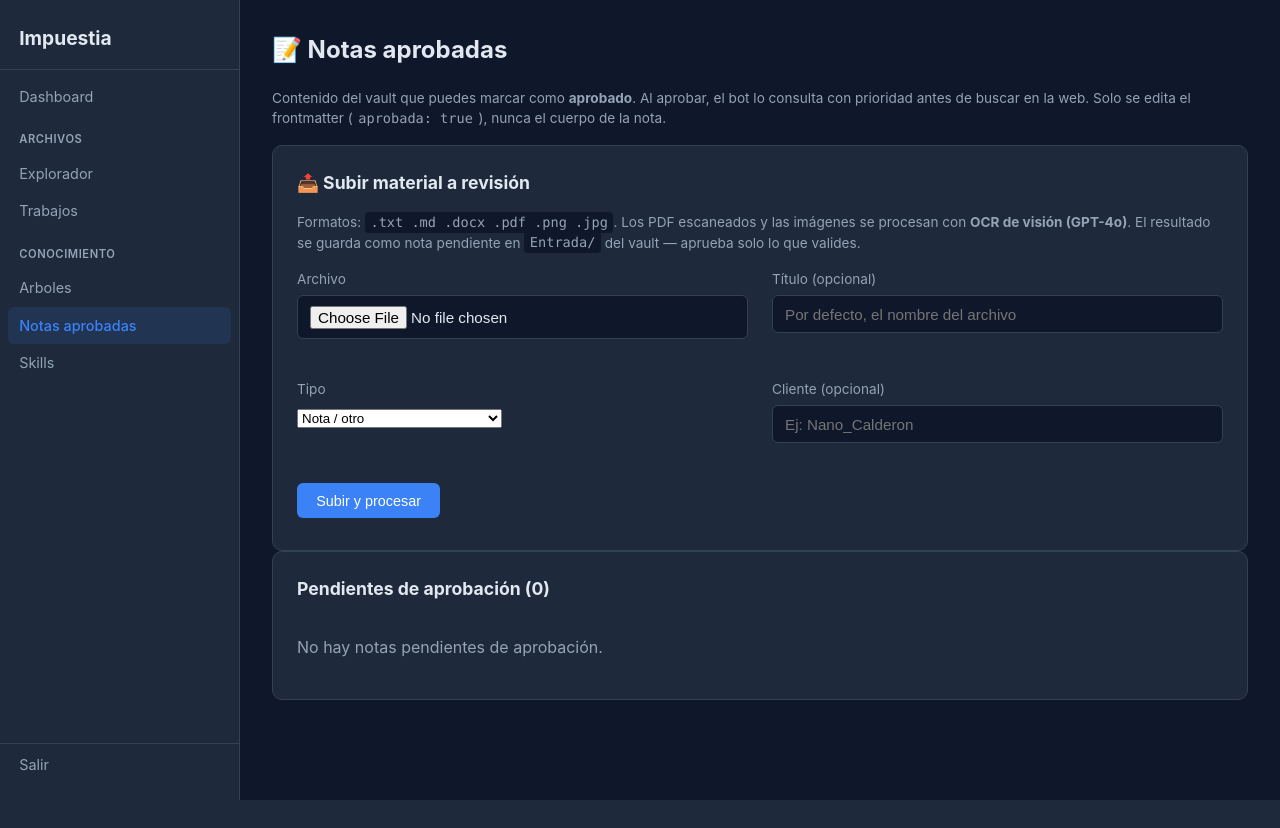
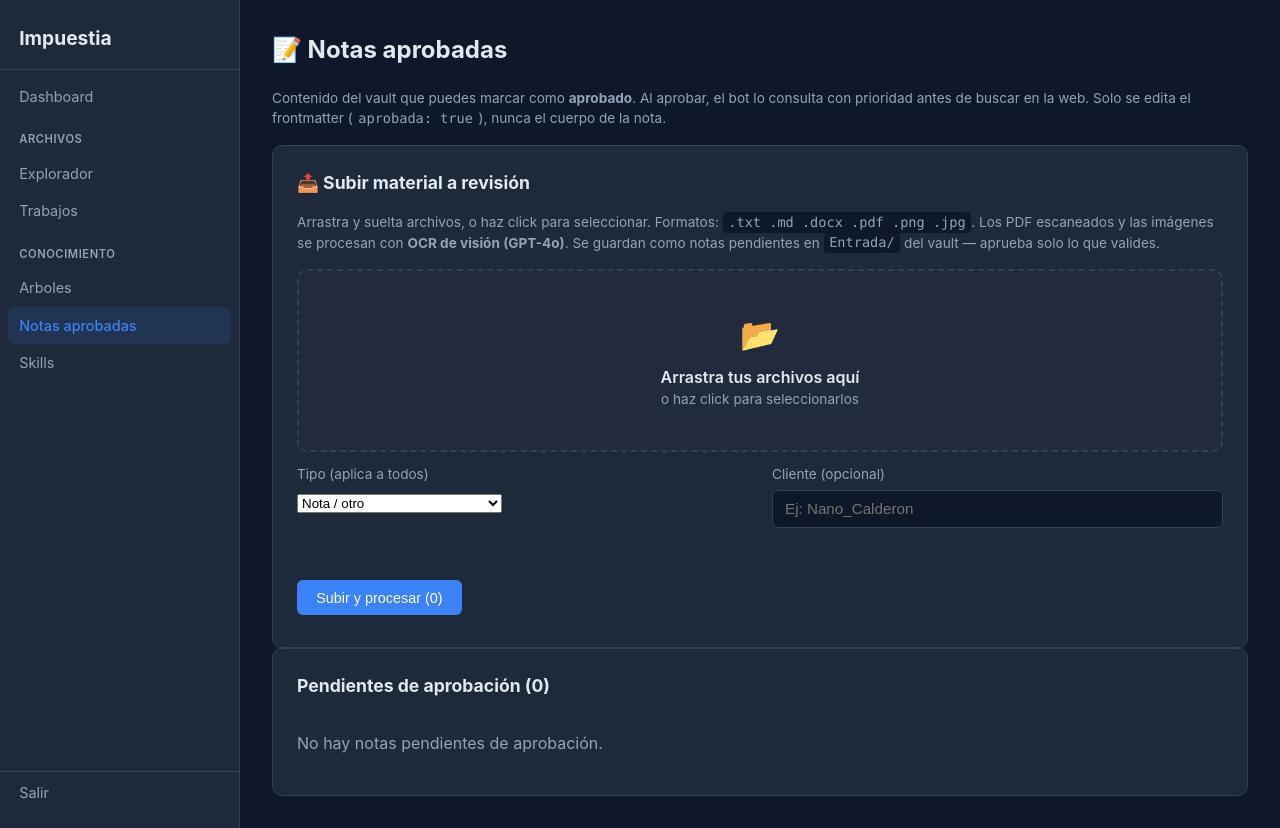
Before and after one commit to will7784/taxpy-writer, a FastAPI app: page /review/notas in a window 1280 px wide. Before the commit the page ends 800 px from the top, so only its background shows below. Run offline with FastAPI, Linux system fonts and the light colour scheme; the visitor is signed in with stand-in values (Sample User, id 1).

Commit message:
feat(notas): dropzone drag & drop para subir material + endpoint JSON de subida
- Pantalla de arrastrar y soltar en /review/notas: zona dropzone con resaltado,
  seleccion multiple, lista de archivos con estados (espera/procesando/listo/error),
  tipo/cliente comunes y boton de subida.
- Nuevo endpoint POST /api/notas/upload (JSON) para subir varios archivos sin
  recargar; refactor de la logica compartida _process_upload en web_server.py.
- run_panel.bat portable: cd %~dp0 + fallback a 'python' del PATH (version
  final del launcher).

```diff
--- a/static/style.css
+++ b/static/style.css
@@ -451,3 +451,37 @@ code {
 }
 
 /* ── Works Panel ─────────────────────────────── */
+
+
+/* Dropzone de subida de material */
+.dropzone {
+    border: 2px dashed var(--border);
+    border-radius: 10px;
+    padding: 2.5rem 1.5rem;
+    text-align: center;
+    cursor: pointer;
+    transition: border-color 0.15s, background 0.15s;
+    background: rgba(127,127,127,0.03);
+}
+.dropzone:hover, .dropzone.dragover {
+    border-color: var(--primary);
+    background: rgba(34,197,94,0.05);
+}
+.dz-icon { font-size: 2rem; margin-bottom: 0.4rem; }
+.dz-title { font-weight: 600; color: var(--text); }
+.dz-sub { color: var(--text-muted); font-size: 0.85rem; }
+
+.file-list { display: flex; flex-direction: column; gap: 0.3rem; margin-top: 0.5rem; }
+.file-row {
+    display: flex; align-items: center; gap: 0.6rem;
+    padding: 0.4rem 0.6rem;
+    border: 1px solid var(--border); border-radius: 6px;
+    font-size: 0.85rem;
+}
+.file-row .file-ic { width: 1.2rem; text-align: center; }
+.file-row .file-name { flex: 1; overflow: hidden; text-overflow: ellipsis; white-space: nowrap; }
+.file-row .file-name small { color: var(--text-muted); }
+.file-row .file-status { font-size: 0.8rem; }
+.file-status.ok { color: var(--success); }
+.file-status.err { color: var(--danger); }
+.file-status.subiendo { color: var(--text-muted); }
--- a/templates/review_notas.html
+++ b/templates/review_notas.html
@@ -13,23 +13,25 @@
 <div class="card full-width">
     <h2>📤 Subir material a revisión</h2>
     <p class="hint">
-        Formatos: <code>.txt .md .docx .pdf .png .jpg</code>. Los PDF escaneados y las
-        imágenes se procesan con <strong>OCR de visión (GPT-4o)</strong>. El resultado se
-        guarda como nota pendiente en <code>Entrada/</code> del vault — aprueba solo lo que valides.
+        Arrastra y suelta archivos, o haz click para seleccionar. Formatos:
+        <code>.txt .md .docx .pdf .png .jpg</code>. Los PDF escaneados y las imágenes se
+        procesan con <strong>OCR de visión (GPT-4o)</strong>. Se guardan como notas pendientes
+        en <code>Entrada/</code> del vault — aprueba solo lo que valides.
     </p>
-    <form id="upload-form" onsubmit="uploadMaterial(event)" enctype="multipart/form-data">
-        <div class="grid grid-2">
+
+    <div id="dropzone" class="dropzone" onclick="document.getElementById('file-input').click()">
+        <div class="dz-icon">📂</div>
+        <div class="dz-title">Arrastra tus archivos aquí</div>
+        <div class="dz-sub">o haz click para seleccionarlos</div>
+        <input type="file" id="file-input" name="files" multiple
+               accept=".txt,.md,.docx,.pdf,.png,.jpg,.jpeg,.webp,.tiff,.bmp"
+               style="display:none;" onchange="addFiles(this.files)">
+    </div>
+
+    <div class="grid grid-2" style="margin-top:0.75rem;">
         <div class="form-group">
-                <label>Archivo</label>
-                <input type="file" name="material" accept=".txt,.md,.docx,.pdf,.png,.jpg,.jpeg,.webp,.tiff,.bmp" required>
-            </div>
-            <div class="form-group">
-                <label>Título (opcional)</label>
-                <input type="text" name="titulo" placeholder="Por defecto, el nombre del archivo">
-            </div>
-            <div class="form-group">
-                <label>Tipo</label>
-                <select name="tipo">
+            <label>Tipo (aplica a todos)</label>
+            <select id="tipo-select">
                 <option value="jurisprudencia">Jurisprudencia / oficio / circular</option>
                 <option value="analisis">Análisis</option>
                 <option value="peticion">Petición</option>
@@ -39,12 +41,16 @@
         </div>
         <div class="form-group">
             <label>Cliente (opcional)</label>
-                <input type="text" name="cliente" placeholder="Ej: Nano_Calderon">
+            <input type="text" id="cliente-input" placeholder="Ej: Nano_Calderon">
         </div>
     </div>
-        <button type="submit" class="btn btn-primary" style="width:auto;">Subir y procesar</button>
+
+    <div id="file-list" style="margin-top:0.5rem;"></div>
+
+    <button id="upload-btn" class="btn btn-primary" style="width:auto;margin-top:0.75rem;" onclick="uploadAll()">
+        Subir y procesar (<span id="file-count">0</span>)
+    </button>
     <div id="upload-status" style="margin-top:0.5rem;"></div>
-    </form>
 </div>
 
 <div class="card full-width">
@@ -84,19 +90,103 @@
 </div>
 
 <script>
-async function uploadMaterial(e) {
+let queue = [];
+
+const dz = document.getElementById('dropzone');
+const ACCEPTED = ['txt','md','docx','pdf','png','jpg','jpeg','webp','tiff','tif','bmp'];
+
+['dragenter','dragover'].forEach(ev => dz.addEventListener(ev, e => {
     e.preventDefault();
-    const form = e.target;
+    dz.classList.add('dragover');
+}));
+['dragleave','drop'].forEach(ev => dz.addEventListener(ev, e => {
+    e.preventDefault();
+    dz.classList.remove('dragover');
+}));
+dz.addEventListener('drop', e => addFiles(e.dataTransfer.files));
+
+function extOk(name) {
+    const ext = (name.split('.').pop() || '').toLowerCase();
+    return ACCEPTED.includes(ext);
+}
+
+function addFiles(files) {
+    for (const f of files) {
+        if (!extOk(f.name)) {
+            flash(`Formato no soportado: ${f.name}`);
+            continue;
+        }
+        queue.push({ file: f, status: 'espera', msg: '' });
+    }
+    renderQueue();
+}
+
+function renderQueue() {
+    const list = document.getElementById('file-list');
+    if (!queue.length) { list.innerHTML = ''; }
+    else {
+        list.innerHTML = '<div class="file-list">' + queue.map((item, i) => {
+            const kb = (item.file.size / 1024).toFixed(0);
+            const icon = item.status === 'ok' ? '✅' : item.status === 'err' ? '❌' : item.status === 'subiendo' ? '⏳' : '📄';
+            return `<div class="file-row">
+                <span class="file-ic">${icon}</span>
+                <span class="file-name" title="${item.file.name}">${item.file.name} <small>(${kb} KB)</small></span>
+                <span class="file-status ${item.status}">${item.msg || item.status}</span>
+                <button class="btn btn-sm btn-outline" onclick="removeFile(${i})">✕</button>
+            </div>`;
+        }).join('') + '</div>';
+    }
+    document.getElementById('file-count').textContent = queue.length;
+}
+
+function removeFile(i) {
+    if (queue[i] && queue[i].status === 'subiendo') return;
+    queue.splice(i, 1);
+    renderQueue();
+}
+
+async function uploadAll() {
+    if (!queue.length) { flash('Primero arrastra o selecciona archivos.'); return; }
+    const btn = document.getElementById('upload-btn');
+    btn.disabled = true;
+    const tipo = document.getElementById('tipo-select').value;
+    const cliente = document.getElementById('cliente-input').value.trim();
     const status = document.getElementById('upload-status');
-    status.innerHTML = '<span style="color:var(--text-muted);">Procesando… (el OCR de escaneos puede tardar 1-2 min)</span>';
+    let ok = 0, fail = 0;
+
+    for (let i = 0; i < queue.length; i++) {
+        const item = queue[i];
+        if (item.status === 'ok') { ok++; continue; }
+        item.status = 'subiendo'; item.msg = 'procesando…';
+        renderQueue();
         try {
-        const resp = await fetch('/review/notas/upload', { method: 'POST', body: new FormData(form) });
-        if (resp.redirected) { window.location.href = resp.url; return; }
-        const html = await resp.text();
-        status.innerHTML = '<div class="alert alert-error">Respuesta inesperada del servidor.</div>';
+            const fd = new FormData();
+            fd.append('material', item.file);
+            fd.append('tipo', tipo);
+            fd.append('cliente', cliente);
+            const resp = await fetch('/api/notas/upload', { method: 'POST', body: fd });
+            const json = await resp.json();
+            if (json.ok) { item.status = 'ok'; item.msg = 'listo'; ok++; }
+            else { item.status = 'err'; item.msg = json.error || 'error'; fail++; }
         } catch (err) {
-        status.innerHTML = '<div class="alert alert-error">Error: ' + err.message + '</div>';
+            item.status = 'err'; item.msg = 'error de red'; fail++;
         }
+        renderQueue();
+    }
+
+    btn.disabled = false;
+    if (ok > 0 && fail === 0) {
+        status.innerHTML = `<div class="alert alert-success">${ok} archivo(s) procesado(s). Recargando lista…</div>`;
+        setTimeout(() => location.reload(), 1200);
+    } else if (fail > 0) {
+        status.innerHTML = `<div class="alert alert-error">${ok} ok · ${fail} con error. Revisa los marcados en rojo.</div>`;
+    }
+}
+
+function flash(msg) {
+    const s = document.getElementById('upload-status');
+    s.innerHTML = `<div class="alert alert-error">${msg}</div>`;
+    setTimeout(() => { s.innerHTML = ''; }, 4000);
 }
 </script>
 {% endblock %}
```
Also changed, not shown: web_server.py (+68 -29 lines), 1 other file. Lines whose indentation alone changed are shown as unchanged.
